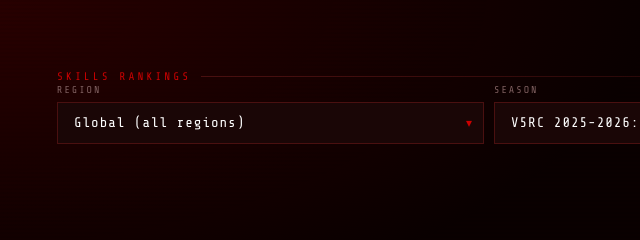
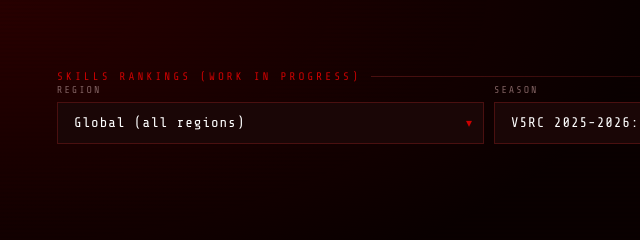
Before and after one commit to maxthemillion286-stack/vex-scouting, a plain HTML site: page index.html in a window 1280 px wide. Shown: the part 408-648 px from the top of the page, 57-697 px from the left. Drawn offline with nearby package versions, Linux system fonts and the light colour scheme.

Commit message:
Update index.html

```diff
--- a/index.html
+++ b/index.html
@@ -518,7 +518,7 @@
 
   <!-- ═══════════ SKILLS RANKINGS SECTION ═══════════ -->
   <section class="search-section" style="margin-top: 40px;">
-    <div class="section-label">Skills Rankings</div>
+    <div class="section-label">Skills Rankings (Work In Progress)</div>
 
     <div class="controls-row">
       <div class="input-wrap select-wrap" style="min-width:160px;">
```
